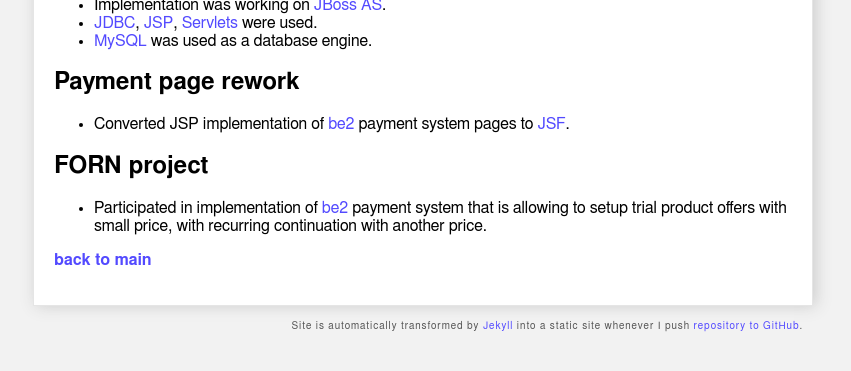
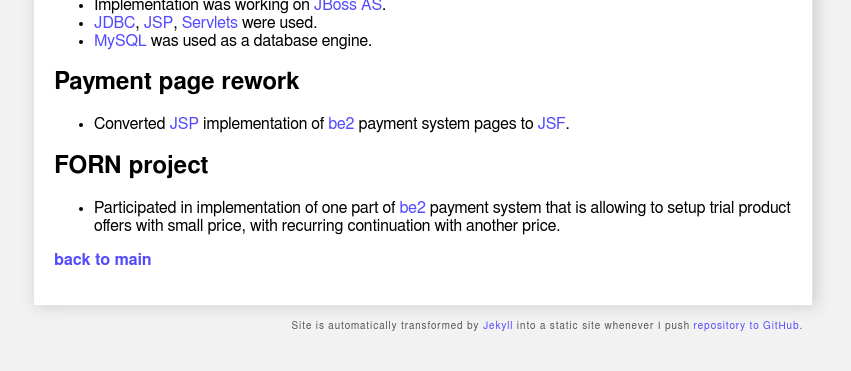
Before and after one commit to arsendovlatyan/gevorg.github.com, a Jekyll site: the page built from _posts/2007-03-01-junior-j2ee-be2.md, in a window 1280 px wide, cut to the strip 324-695 px from the top of the page. Shown: the whole strip, without its empty margins (217-1068 px from the left). Built offline with Jekyll 4.4.1, drawn with Linux system fonts in a browser that asks for light colours.

```diff
--- a/_posts/2007-03-01-junior-j2ee-be2.md
+++ b/_posts/2007-03-01-junior-j2ee-be2.md
@@ -16,11 +16,11 @@ As a part of payment area development team took part in implementation of variou
 
 ## Payment page rework
 
- - Converted JSP implementation of [be2] payment system pages to [JSF].
+ - Converted [JSP] implementation of [be2] payment system pages to [JSF].
 
 ## FORN project
 
- - Participated in implementation of [be2] payment system that is allowing to setup trial product offers with small price, with recurring continuation with another price.
+ - Participated in implementation of one part of [be2] payment system that is allowing to setup trial product offers with small price, with recurring continuation with another price.
 
 [be2]: http://www.be2.com/
 [be2 ltd]: http://corporate.be2.com/
```
Also changed, not shown: _posts/2008-07-01-j2ee-be2.md (+23 -9 lines).
